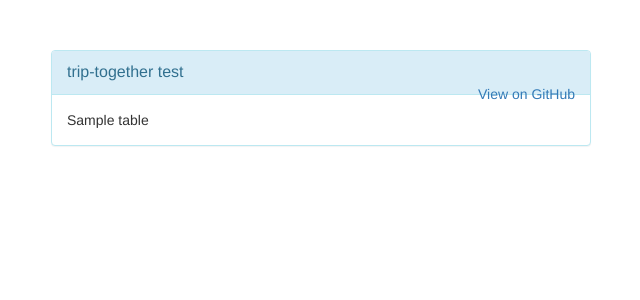
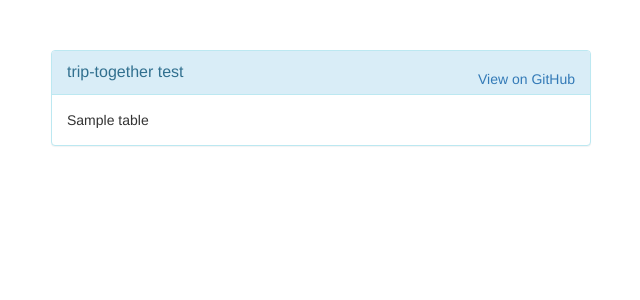
Before and after one commit to JShimota/trip-together, a Flask app: template templates/view.html in a window 1280 px wide. Shown: the top 300 px of the page, without its empty margins (319-959 px from the left). Run offline with Flask 2, Linux system fonts and the light colour scheme; the template is opened without the code that fills it: most values are stand-ins (such as "Sample title", 1, 10 or a date in 2020); parts of the project's set-up code (start-up, migrations or seed data) failed here and were passed over; some libraries are stand-ins or nearby versions.

Commit message:
df changes

```diff
--- a/templates/view.html
+++ b/templates/view.html
@@ -21,7 +21,7 @@
         <div class="panel panel-info">
             <div class="panel-heading">
                 <div class="panel-title">trip-together test</div>
-				 <div style="float:right; font-size: 100%; position: relative; ">
+				 <div style="float:right; font-size: 100%; position: relative; top:-15px">
 				<a href="https://github.com/nthh/trip-together/"><span class="hidden-xs"> View on GitHub </span><span class="octicon octicon-mark-github" aria-hidden="true"></span>
 				</a>
 				</div>
```
